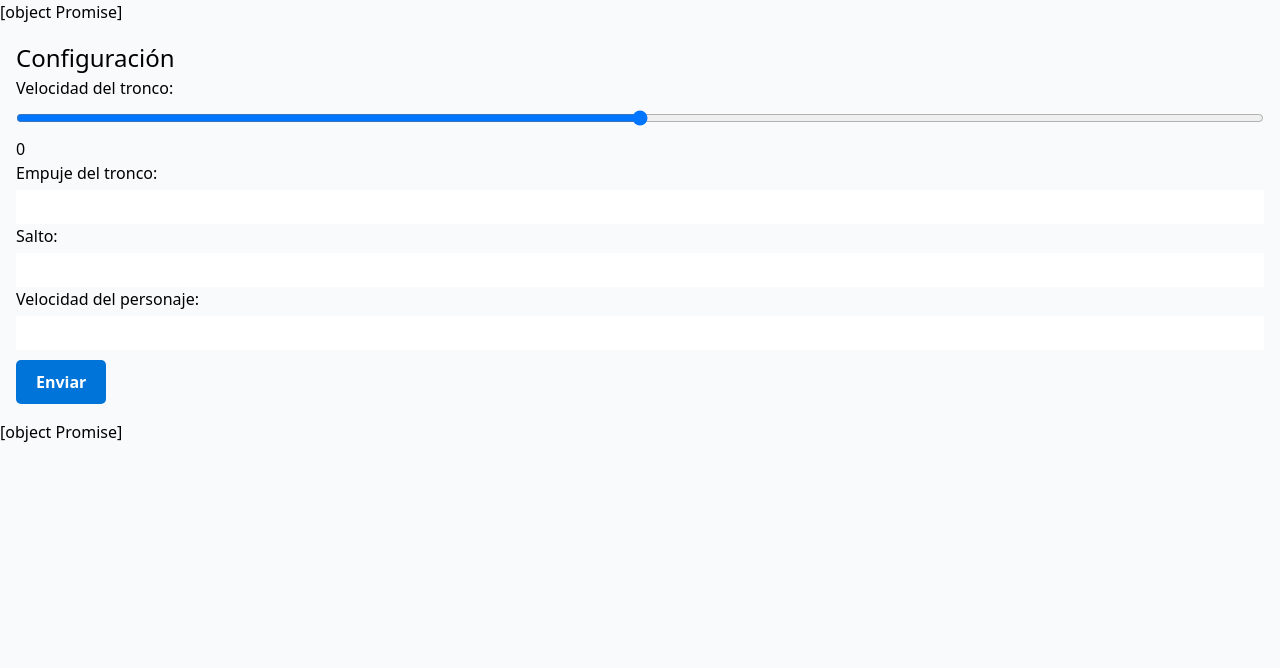
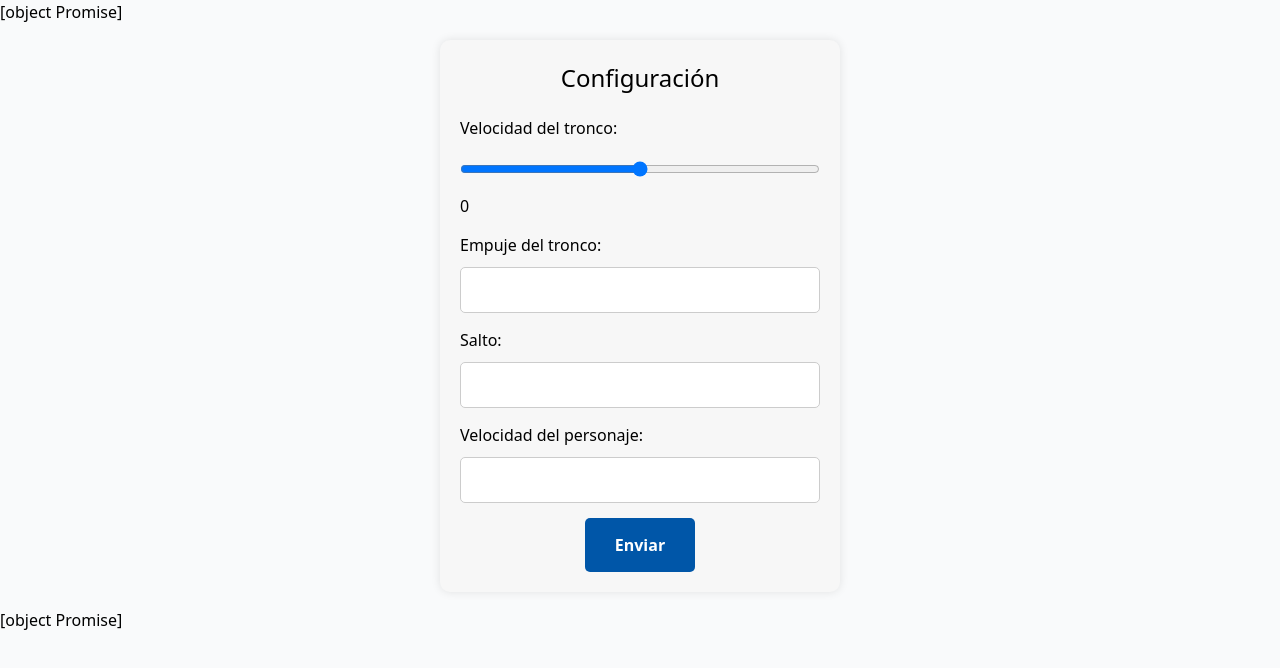
Before and after one commit to inspedralbes/Transversal_TR3_2023_2024_Front_Back-damtr3g3, a Nuxt app in the folder M07/: page /settings in a window 1280 px wide. Shown: the top 668 px of the page. Built offline with nearby package versions, Linux system fonts and the light colour scheme.

Commit message:
Broadcast y settings modificado

```diff
--- a/M07/pages/broadcast.vue
+++ b/M07/pages/broadcast.vue
@@ -1,5 +1,5 @@
 <template>
-  <div>
+  <div class="container">
     <h2>Broadcast</h2>
     <div class="message-box">
       <h3>Título del mensaje</h3>
@@ -38,40 +38,57 @@ export default {
 </script>
 
 <style scoped>
+.container {
+  max-width: 400px;
+  margin: 0 auto;
+  padding: 20px;
+  background-color: #f7f7f7;
+  border-radius: 10px;
+  box-shadow: 0 0 10px rgba(0, 0, 0, 0.1);
+}
+
 h2 {
   font-size: 24px;
+  margin-bottom: 20px;
+  text-align: center;
 }
 
 .message-box {
-  margin-top: 20px;
-  border: 1px solid #ccc;
+  margin-bottom: 15px;
   padding: 10px;
+  background-color: #f7f7f7;
+  border-radius: 10px;
 }
 
 h3 {
   font-size: 18px;
+  color: #000; /* Cambia el color del texto a negro */
 }
 
 input,
 textarea {
   width: 100%;
-  padding: 5px;
+  padding: 10px;
   margin-top: 5px;
+  border: none;
+  border-radius: 5px;
 }
 
 .custom-button {
-  background-color: #0074d9;
+  background-color: #0056a8; /* Cambia el color del botón a azul */
   color: #fff;
   border: none;
-  padding: 10px 20px;
-  margin-top: 10px; /* Agrega margen superior */
+  padding: 15px 30px;
+  margin-top: 20px;
   cursor: pointer;
   border-radius: 5px;
   font-weight: bold;
+  display: block;
+  margin: 0 auto;
   transition: background-color 0.3s ease;
 }
 
 .custom-button:hover {
-  background-color: #0056a8;
+  background-color: #022e57; /* Cambio de color al pasar el mouse a un tono más oscuro de azul */
 }
 </style>
--- a/M07/pages/settings.vue
+++ b/M07/pages/settings.vue
@@ -1,20 +1,20 @@
 <template>
-  <div>
+  <div class="container">
     <h2>Configuración</h2>
-    <div>
+    <div class="input-container">
       <label for="velocidad-tronco">Velocidad del tronco:</label>
-      <input type="range" id="velocidad-tronco" min="0" max="100" step="1" style="background-color: #0074d9;" @input="updateVelocidadTronco">
+      <input type="range" id="velocidad-tronco" min="0" max="100" step="1" @input="updateVelocidadTronco">
       <span id="valor-velocidad-tronco">{{ velocidadTronco }}</span>
     </div>
-    <div>
+    <div class="input-container">
       <label for="empuje-tronco">Empuje del tronco:</label>
       <input type="number" id="empuje-tronco">
     </div>
-    <div>
+    <div class="input-container">
       <label for="salto">Salto:</label>
       <input type="number" id="salto">
     </div>
-    <div>
+    <div class="input-container">
       <label for="velocidad-personaje">Velocidad del personaje:</label>
       <input type="number" id="velocidad-personaje">
     </div>
@@ -26,12 +26,11 @@
 export default {
   data() {
     return {
-      velocidadTronco: 0 // Inicializamos la velocidad del tronco en 0
+      velocidadTronco: 0
     };
   },
   methods: {
     updateVelocidadTronco(event) {
-      // Actualizamos la velocidad del tronco con el valor actual del rango
       this.velocidadTronco = event.target.value;
     }
   }
@@ -39,34 +38,55 @@ export default {
 </script>
 
 <style scoped>
+.container {
+  max-width: 400px;
+  margin: 0 auto;
+  padding: 20px;
+  background-color: #f7f7f7;
+  border-radius: 10px;
+  box-shadow: 0 0 10px rgba(0, 0, 0, 0.1);
+}
+
 h2 {
   font-size: 24px;
+  margin-bottom: 20px;
+  text-align: center;
+}
+
+.input-container {
+  margin-bottom: 15px;
 }
 
 label {
   font-size: 16px;
+  display: block;
+  margin-bottom: 5px;
 }
 
 input[type="range"],
 input[type="number"] {
   width: 100%;
-  padding: 5px;
+  padding: 10px;
   margin-top: 5px;
+  border-radius: 5px;
+  border: 1px solid #ccc;
 }
 
 .custom-button {
-  background-color: #0074d9;
+  background-color: #0056a8; /* Color naranja vibrante */
   color: #fff;
   border: none;
-  padding: 10px 20px;
-  margin-top: 10px;
+  padding: 15px 30px;
+  margin-top: 20px;
   cursor: pointer;
   border-radius: 5px;
   font-weight: bold;
+  display: block;
+  margin: 0 auto;
   transition: background-color 0.3s ease;
 }
 
 .custom-button:hover {
-  background-color: #0056a8;
+  background-color: #022e57; /* Cambio de color al pasar el mouse */
 }
 </style>
```
